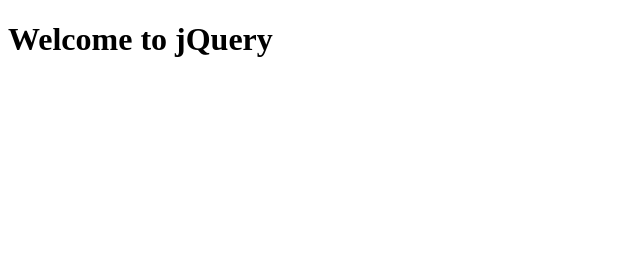
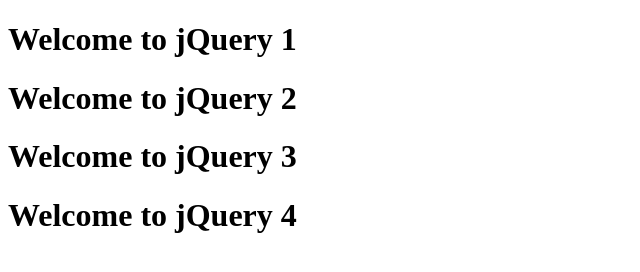
Before and after one commit to abhay-ag/jQuery, a plain HTML site: page Day-1/index.html in a window 1280 px wide. Shown: the whole page, without its empty margins (0-640 px from the left). Drawn offline with Linux system fonts and the light colour scheme.

Commit message:
First program in jQuery

```diff
--- a/Day-1/index.html
+++ b/Day-1/index.html
@@ -7,7 +7,10 @@
     <title>Document</title>
 </head>
 <body>
-    <h1>Welcome to jQuery</h1>
+    <h1>Welcome to jQuery 1</h1>
+    <h1>Welcome to jQuery 2</h1>
+    <h1>Welcome to jQuery 3</h1>
+    <h1>Welcome to jQuery 4</h1>
     <script src="../jquery-3.6.0.js"></script>
     <script src="./app.js"></script>
 </body>
```
